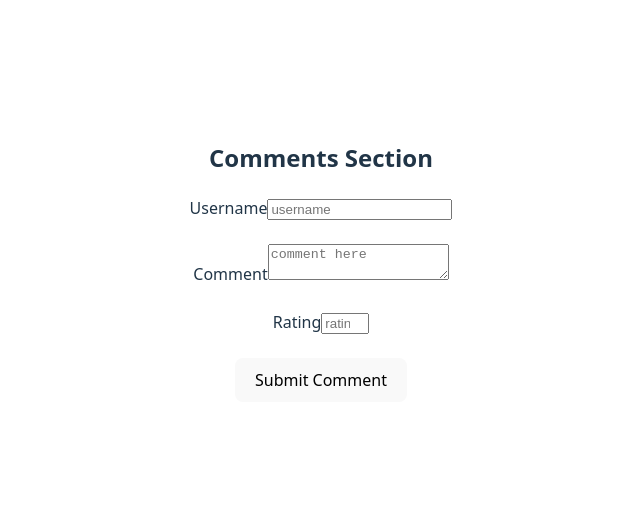
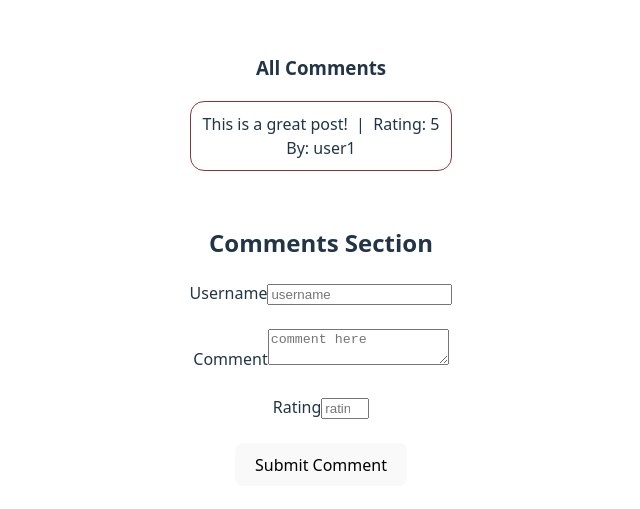
Before and after one commit to shehwarm/DeltaReact, a React (Vite) app in the folder react-states-class/: page / in a window 1280 px wide. Shown: the part 139-648 px from the top of the page, without its empty margins (319-959 px from the left). Built offline with nearby package versions, Linux system fonts and the light colour scheme.

Commit message:
feat: implement Comment and CommentsForm components for user feedback

```diff
--- a/react-states-class/src/App.jsx
+++ b/react-states-class/src/App.jsx
@@ -1,15 +1,11 @@
 import './App.css';
 import Form from './Form.jsx';
-import Comments from './Comments.jsx';
+import Comment from './Comment.jsx';
 
 function App() {
 
   return <>
-
-
-    <Comments />
+    <Comment />
   </>;
-
 }
-
 export default App;
--- /dev/null
+++ b/react-states-class/src/Comment.css
@@ -0,0 +1,6 @@
+.comment {
+    border: 1px solid #853a3a;
+    padding: 10px;
+    border-radius: 14px;
+    margin-bottom: 10px;
+}
--- /dev/null
+++ b/react-states-class/src/Comment.jsx
@@ -0,0 +1,39 @@
+import { useState } from "react";
+import './Comment.css';
+import CommentsForm from "./CommentsForm";
+
+export default function Comment() {
+  const [comments, setComments] = useState([
+    {
+      username: "user1",
+      comment: "This is a great post!",
+      rating: 5
+    }
+  ]);
+
+  const addNewComment = (newComment) => {
+    setComments((currComments) => [...currComments, newComment]);
+  };
+
+  return (
+    <>
+      <div>
+        <h3>All Comments</h3>
+
+        {comments.map((comment, idx) => (
+          <div key={idx} className="comment">
+            <span>{comment.comment}</span>
+            &nbsp; | &nbsp;
+            <span>Rating: {comment.rating}</span>
+            <br />
+            <span>By: {comment.username}</span>
+          </div>
+        ))}
+
+        <br />
+      </div>
+
+      <CommentsForm addNewComment={addNewComment} />
+    </>
+  );
+}
--- a/react-states-class/src/Comments.jsx
+++ b/react-states-class/src/CommentsForm.jsx
@@ -1,6 +1,6 @@
 import { useState } from "react";
 
-export default function Comments() {
+export default function CommentsForm({addNewComment}) {
     let [formData, setFormData] = useState({
         username: "",
         comment: "",
@@ -17,6 +17,7 @@ export default function Comments() {
     };
 
     let handleSubmit = (event) => {
+        addNewComment(formData);
         event.preventDefault();
         setFormData({
             username: "",
```
